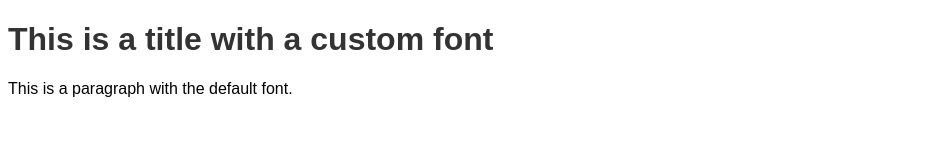
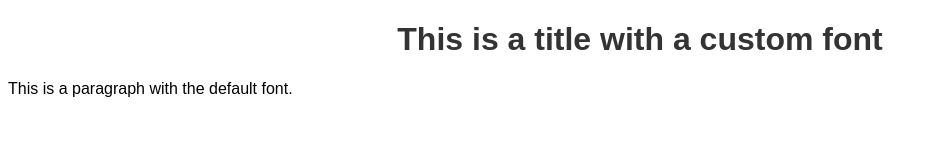
Before and after one commit to FantasticMrCat42/fantasticmrcat42.github.io, a plain HTML site: page index.html in a window 1280 px wide. Shown: the whole page, without its empty margins (0-938 px from the left). Drawn offline with Linux system fonts and the light colour scheme; a web font is replaced by a local one.

Commit message:
Update index.html

```diff
--- a/index.html
+++ b/index.html
@@ -22,7 +22,7 @@
     </style>
 </head>
 <body>
-    <h1>This is a title with a custom font</h1>
+    <center><h1>This is a title with a custom font</h1></center>
     <p>This is a paragraph with the default font.</p>
 </body>
 </html>
```
